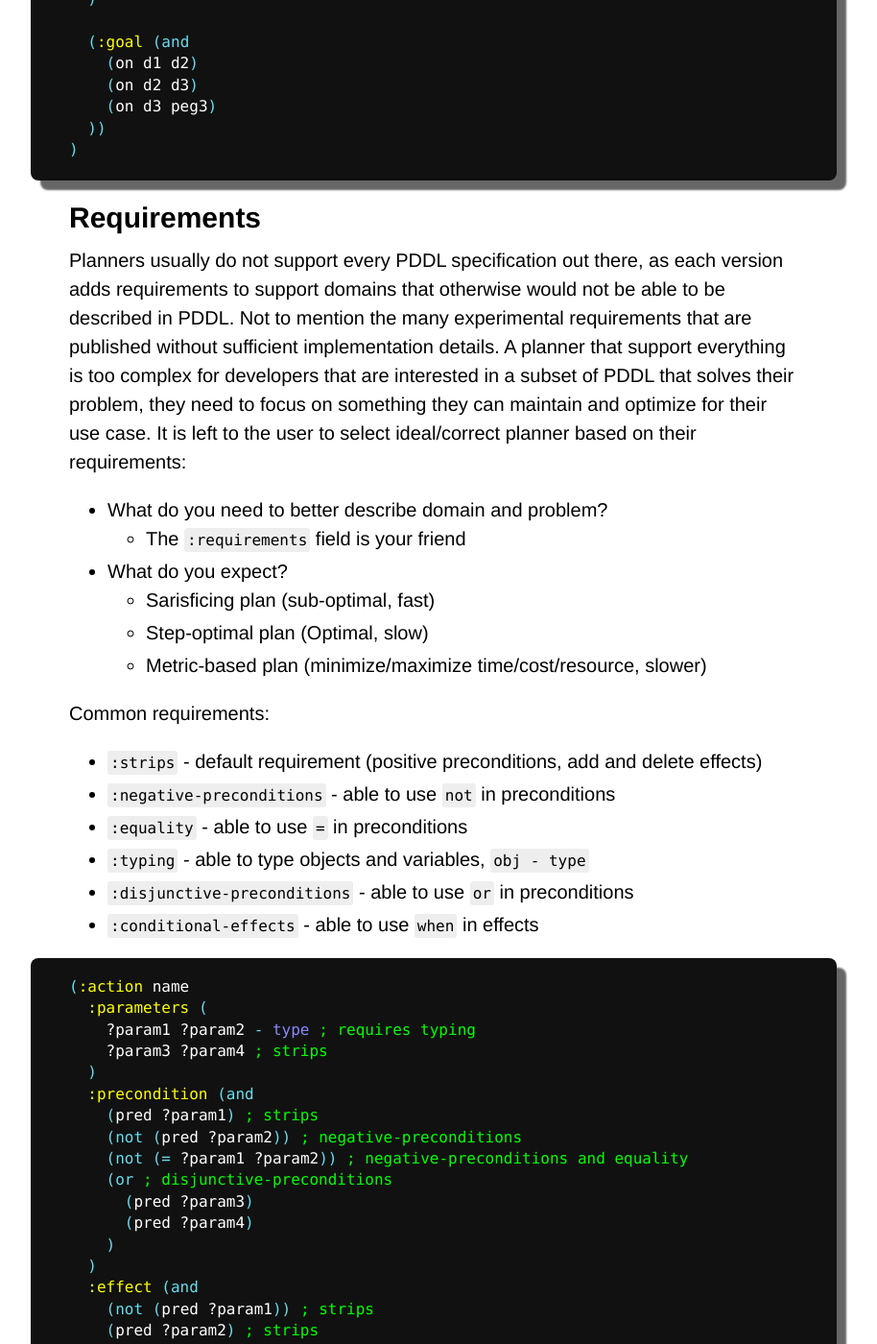
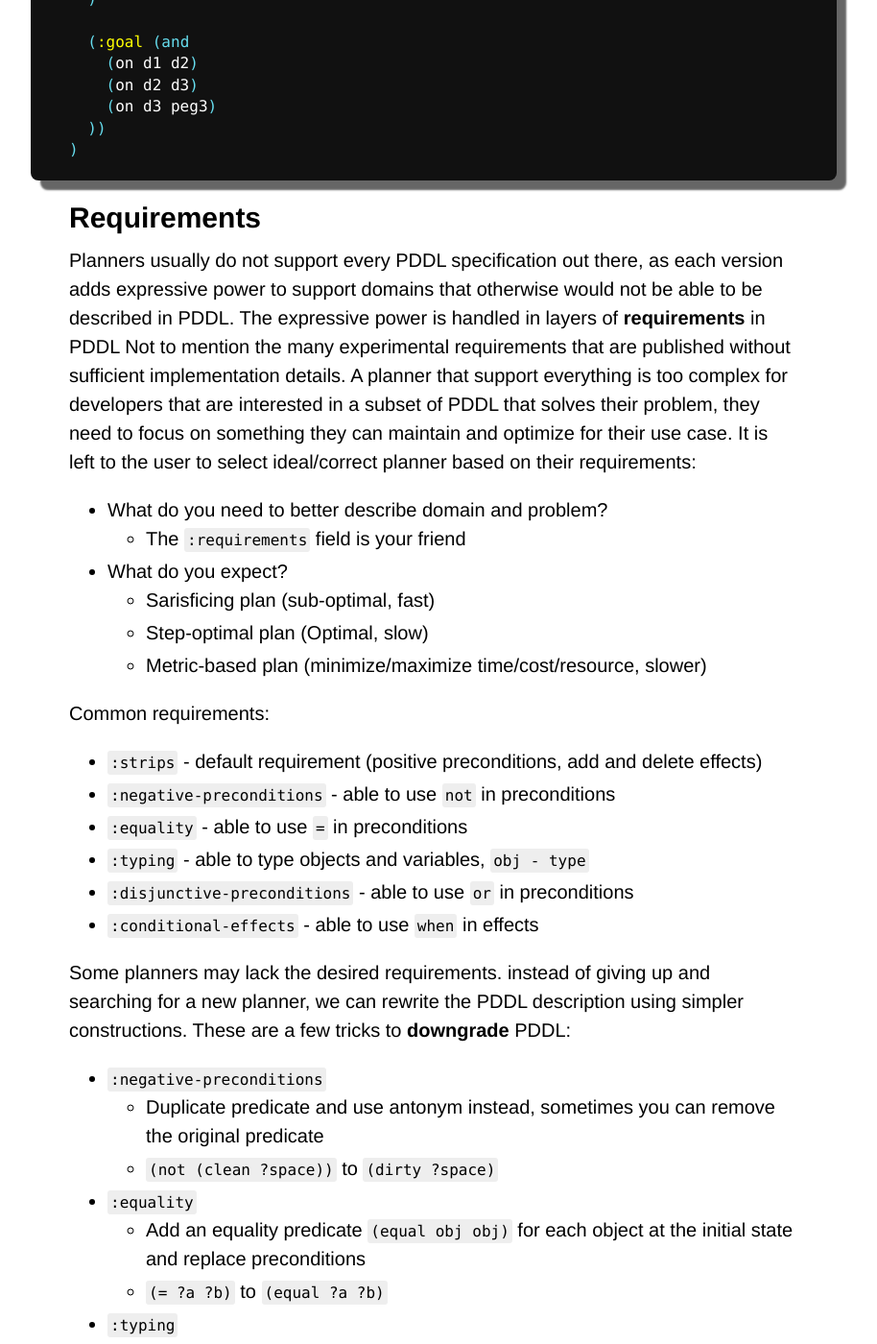
Before and after one commit to Maumagnaguagno/maumagnaguagno.github.io, a Jekyll site: the page built from pddl.md, in a window 1280 px wide and 1400 px high, scrolled down 1933 px. Shown: the whole window at 96% size, without its empty margins (188-1102 px from the left). Built offline with Jekyll 4.4.1, drawn with Linux system fonts in a browser that asks for light colours; our own code applies the rules of GitHub Pages for plain Markdown files; some of the changed text lies outside the part shown.

Commit message:
Improve PDDL downgrading and documentation

````diff
--- a/pddl.md
+++ b/pddl.md
@@ -32,7 +32,7 @@ PDDL is incremented from time to time to support new features, which may be modi
 
 ## Domain
 ```elisp
-(define (domain hanoi) ; this is a comment
+(define (domain hanoi) ; This is a comment, there are no multiline comments
   (:requirements :strips :negative-preconditions :equality)
   (:predicates (clear ?x) (on ?x ?y) (smaller ?x ?y) )
   (:action move
@@ -55,7 +55,7 @@ PDDL is incremented from time to time to support new features, which may be modi
 
 ## Problem
 ```elisp
-(define (problem pb3) ; this is also a comment
+(define (problem pb3) ; This is also a comment
   (:domain hanoi)
   (:objects peg1 peg2 peg3 d1 d2 d3)
   (:init
@@ -77,7 +77,8 @@ PDDL is incremented from time to time to support new features, which may be modi
 ```
 
 ## Requirements
-Planners usually do not support every PDDL specification out there, as each version adds requirements to support domains that otherwise would not be able to be described in PDDL.
+Planners usually do not support every PDDL specification out there, as each version adds expressive power to support domains that otherwise would not be able to be described in PDDL.
+The expressive power is handled in layers of **requirements** in PDDL
 Not to mention the many experimental requirements that are published without sufficient implementation details.
 A planner that support everything is too complex for developers that are interested in a subset of PDDL that solves their problem, they need to focus on something they can maintain and optimize for their use case.
 It is left to the user to select ideal/correct planner based on their requirements:
@@ -95,6 +96,24 @@ Common requirements:
 - ``:typing`` - able to type objects and variables, ``obj - type``
 - ``:disjunctive-preconditions`` - able to use ``or`` in preconditions
 - ``:conditional-effects`` - able to use ``when`` in effects
+
+Some planners may lack the desired requirements.
+instead of giving up and searching for a new planner, we can rewrite the PDDL description using simpler constructions.
+These are a few tricks to **downgrade** PDDL:
+- ``:negative-preconditions``
+  - Duplicate predicate and use antonym instead, sometimes you can remove the original predicate
+  - ``(not (clean ?space))`` to ``(dirty ?space)``
+- ``:equality``
+  - Add an equality predicate ``(equal obj obj)`` for each object at the initial state and replace preconditions
+  - ``(= ?a ?b)`` to ``(equal ?a ?b)``
+- ``:typing``
+  - Move types and subtypes to initial state and parameters to preconditions
+  - ``(?var - type)`` to ``(type ?var)``
+- ``:disjunctive-preconditions``
+  - Break each side of the disjunction in a different action
+  - ``(and (p0 a) (or (p1 b) (p2 c)))`` to ``(and (p0 a) (p1 b))``, ``(and (p0 a) (p2 c))``
+
+The following action can help you identify how requirements are used:
 
 ```elisp
 (:action name
@@ -122,26 +141,16 @@ Common requirements:
 )
 ```
 
-## Downgrading PDDL
-- Some planners may lack the desired requirements
-- Sometimes we can rewrite the description using simpler constructions
-- ``:negative-preconditions``
-  - Duplicate predicate and use antonym instead, sometimes you can remove the original predicate
-  - ``(not (clean ?space))`` to ``(dirty ?space)``
-- ``:equality``
-  - Add an equality predicate ``(equal obj obj)`` for each object at the initial state and replace preconditions
-- ``:typing``
-  - Move types to initial state and parameters to preconditions
-  - ``(?var - type)`` to ``(type ?var)``
-- ``:disjunctive-preconditions``
-  - Break each part of the precondition in a different action
-
-## What is important to report/document?
-- Which requirements you used?
+## Documentation
+Once you have your domain and problems it is important to document your decisions.
+But what is important to report/document?
+- Which planner is compatible with the description?
+  - Do not forget to describe version and flags that were used to execute
+- Which requirements were used?
   - Why?
   - Do they make it simpler to describe/understand the problem?
-- Which predicates you used?
-- Small modifications impact your description?
+- Which predicates were used?
+- Small modifications impact the description/planning?
   - Typing
   - More objects
   - More predicates in goal
````
